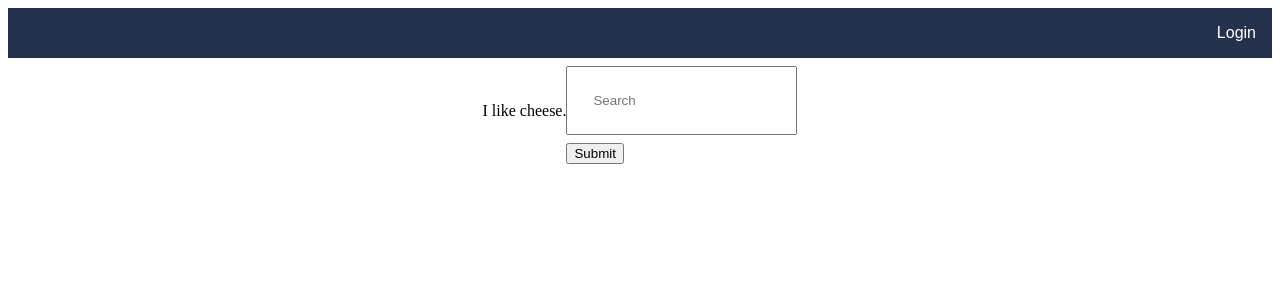
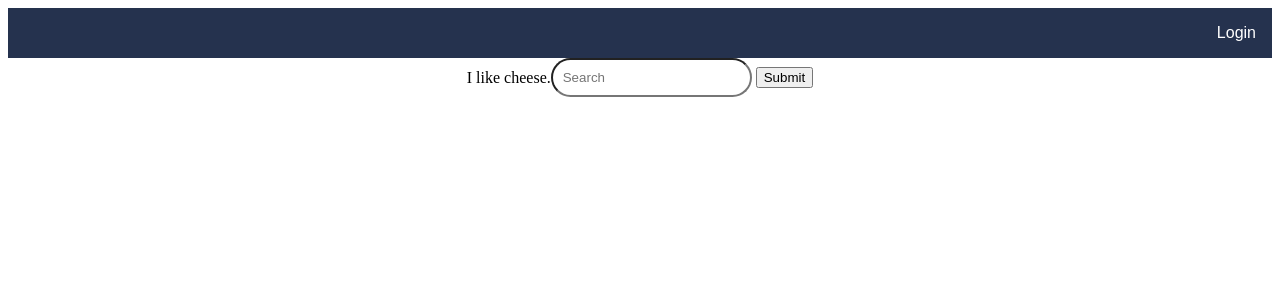
Before and after one commit to laserfrog/cs50final_project, a Flask app: page / in a window 1280 px wide. Shown: the top 300 px of the page. Run offline with Flask 2, Linux system fonts and the light colour scheme; some libraries are stand-ins or nearby versions.

Commit message:
cleaned up css

```diff
--- a/static/styles.css
+++ b/static/styles.css
@@ -15,18 +15,19 @@
 }
 
 .search {
-    display: flex;
+    /* display: flex;
     align-items: center;
-    justify-content: center;
-    padding: 25px;
+    justify-content: center; */
+    padding: 10px;
+    border-radius: 25px;
 }
 
-input {
+/* input {
     width: 100%;
     padding: 12px 12px;
     margin: 8px 0;
     box-sizing: border-box;
-}
+} */
 
 .main {
     display: flex;
```
Also changed, not shown: 1 other file.
